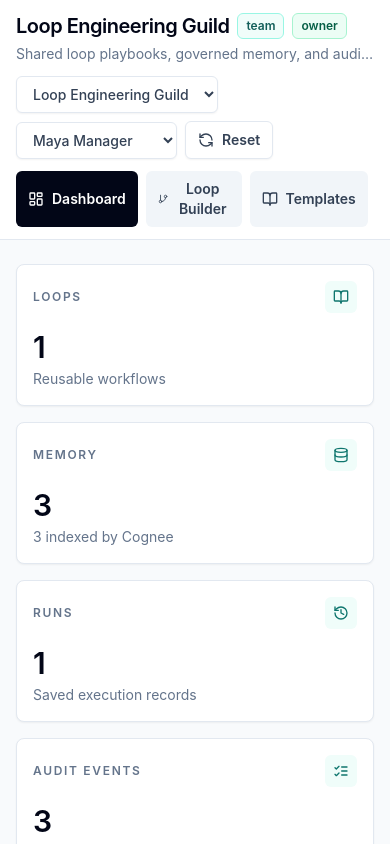
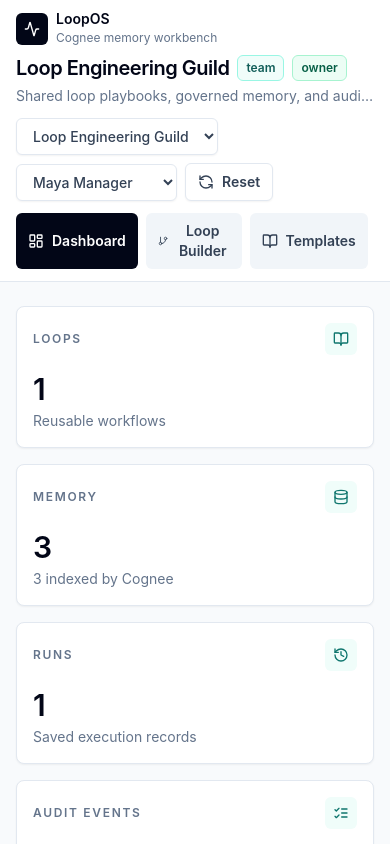
Before and after one commit to adetorojeremiahfadesayo/LoopsOs, a React (Vite) app: page / in a window 390 px wide. Shown: the top 844 px of the page. Built offline with nearby package versions, Linux system fonts and the light colour scheme.

Commit message:
chore: polish LoopOS demo

```diff
--- a/src/components/Layout.tsx
+++ b/src/components/Layout.tsx
@@ -103,6 +103,15 @@
           <header className="sticky top-0 z-20 border-b border-slate-200 bg-white/95 px-4 py-3 backdrop-blur md:px-6">
             <div className="flex flex-wrap items-center justify-between gap-3">
               <div className="min-w-0">
+                <div className="mb-2 flex items-center gap-2 lg:hidden">
+                  <div className="flex h-8 w-8 items-center justify-center rounded-md bg-slate-950 text-white">
+                    <Activity className="h-4 w-4" />
+                  </div>
+                  <div>
+                    <p className="text-sm font-semibold leading-none">LoopOS</p>
+                    <p className="mt-1 text-xs text-slate-500">Cognee memory workbench</p>
+                  </div>
+                </div>
                 <div className="flex flex-wrap items-center gap-2">
                   <h1 className="truncate text-xl font-semibold tracking-tight">{workspace.name}</h1>
                   <Badge tone={workspace.kind === "team" ? "teal" : "amber"}>{workspace.kind}</Badge>
```
Also changed, not shown: 2 other files (tests, documents, lock files or other folders).
